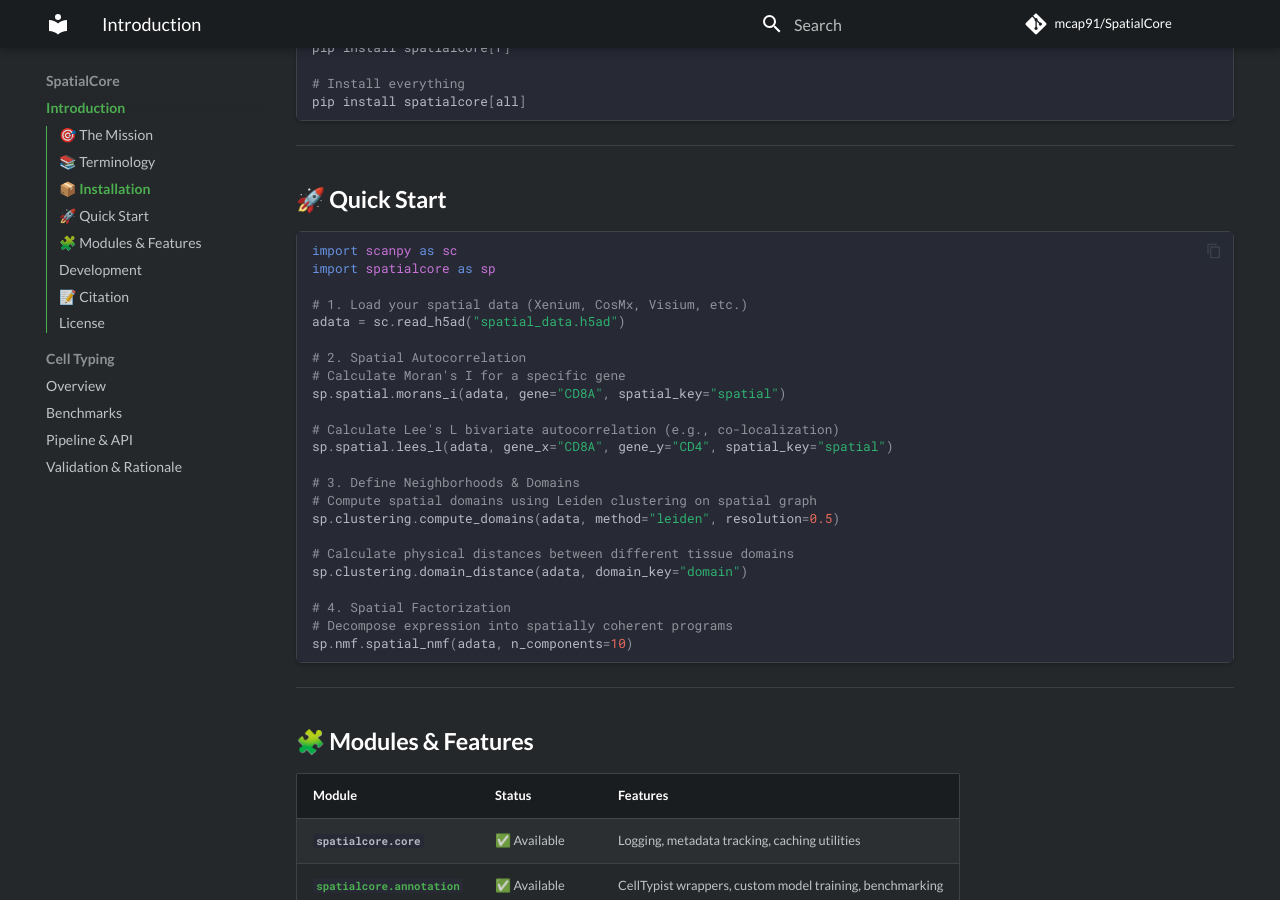
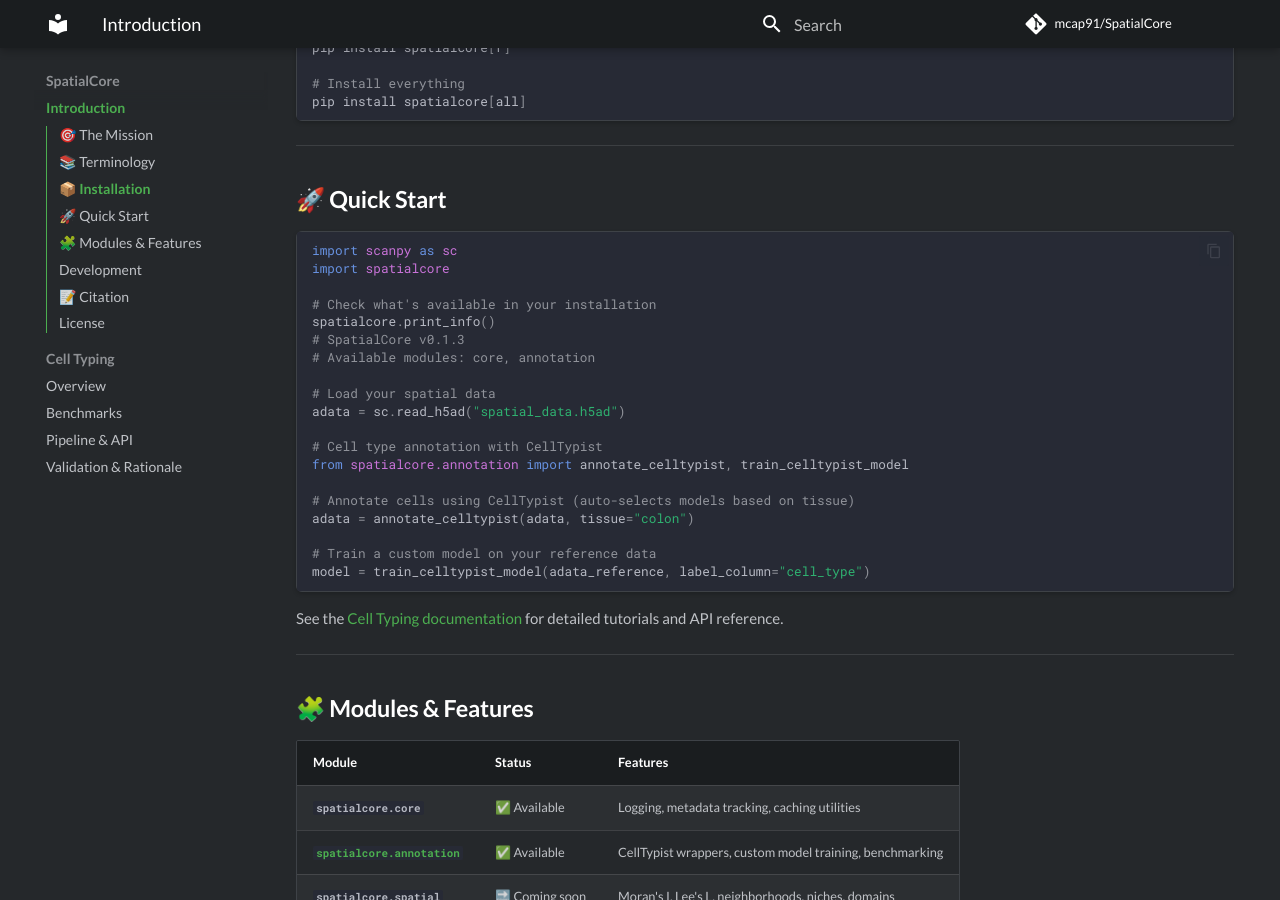
Before and after one commit to mcap91/SpatialCore, an MkDocs documentation site: the page built from docs/index.md, in a window 1280 px wide and 900 px high, scrolled down 1724 px. Built offline with MkDocs 1.6.1 and Material for MkDocs 9.7.7, drawn with Linux system fonts in a browser that asks for light colours; comment, search, counter and statistics services are not loaded.

Commit message:
Publish from dev: core, annotation, celltyping (2026-01-18 22:38)

````diff
--- a/docs/index.md
+++ b/docs/index.md
@@ -75,29 +75,27 @@ pip install spatialcore[all]
 
 ```python
 import scanpy as sc
-import spatialcore as sp
+import spatialcore
 
-# 1. Load your spatial data (Xenium, CosMx, Visium, etc.)
+# Check what's available in your installation
+spatialcore.print_info()
+# SpatialCore v0.1.3
+# Available modules: core, annotation
+
+# Load your spatial data
 adata = sc.read_h5ad("spatial_data.h5ad")
 
-# 2. Spatial Autocorrelation
-# Calculate Moran's I for a specific gene
-sp.spatial.morans_i(adata, gene="CD8A", spatial_key="spatial")
+# Cell type annotation with CellTypist
+from spatialcore.annotation import annotate_celltypist, train_celltypist_model
 
-# Calculate Lee's L bivariate autocorrelation (e.g., co-localization)
-sp.spatial.lees_l(adata, gene_x="CD8A", gene_y="CD4", spatial_key="spatial")
+# Annotate cells using CellTypist (auto-selects models based on tissue)
+adata = annotate_celltypist(adata, tissue="colon")
 
-# 3. Define Neighborhoods & Domains
-# Compute spatial domains using Leiden clustering on spatial graph
-sp.clustering.compute_domains(adata, method="leiden", resolution=0.5)
+# Train a custom model on your reference data
+model = train_celltypist_model(adata_reference, label_column="cell_type")
+```
 
-# Calculate physical distances between different tissue domains
-sp.clustering.domain_distance(adata, domain_key="domain")
-
-# 4. Spatial Factorization
-# Decompose expression into spatially coherent programs
-sp.nmf.spatial_nmf(adata, n_components=10)
-```
+See the [Cell Typing documentation](celltyping/index.md) for detailed tutorials and API reference.
 
 ---
 
````
Also changed, not shown: README.md (+4 -4 lines).
